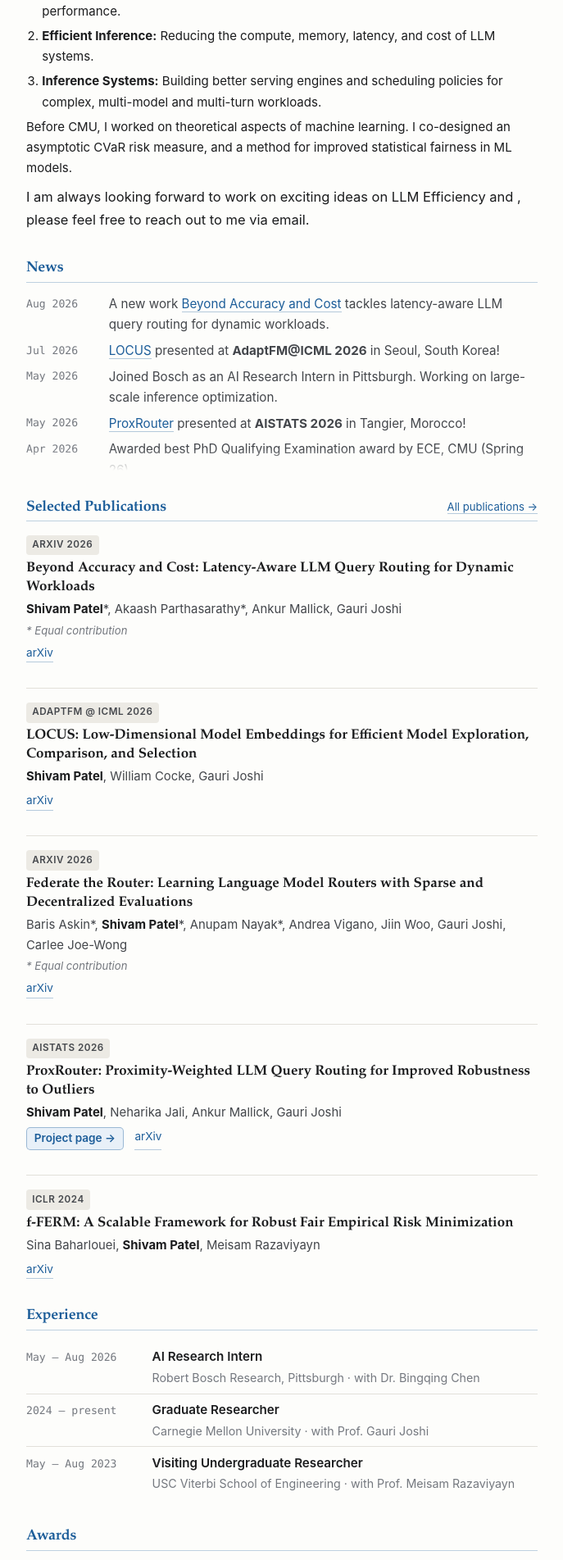
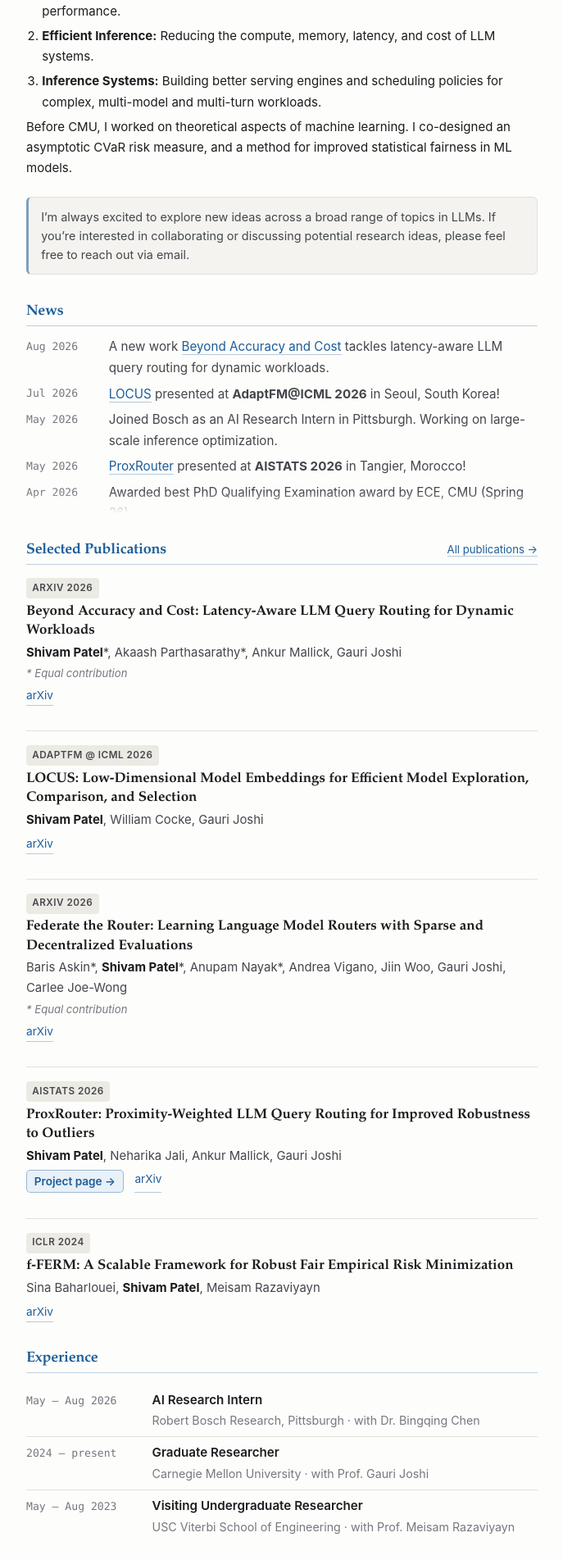
Before and after one commit to patel-shivam/patel-shivam.github.io, a Jekyll site: the page built from index.md, in a window 1280 px wide. Shown: the part 728-2631 px from the top of the page at 82% size, without its empty margins (296-983 px from the left). Built offline with Jekyll 4.4.1, drawn with Linux system fonts in a browser that asks for light colours.

Commit message:
Set the collaboration note in a callout box
Small type on a tinted panel with an accent rule, so the standing invitation to
get in touch reads as an aside rather than part of the bio.

Co-Authored-By: Claude Opus 5 <noreply@anthropic.com>
Claude-Session: https://claude.ai/code/session_016zpS9cH7qZsbhLngH4iYxp

```diff
--- a/assets/css/style.css
+++ b/assets/css/style.css
@@ -788,3 +788,16 @@ h2.section {
 
 /* Footer row inherits .social; drop the old two-tier spacing. */
 .site-footer .social { margin-top: 0; margin-bottom: .7rem; }
+
+/* Standing invitation to get in touch: set apart from the bio, quieter type. */
+.callout {
+  font-size: .9rem;
+  line-height: 1.6;
+  color: var(--fg-soft);
+  background: var(--surface);
+  border: 1px solid var(--rule);
+  border-left: 3px solid color-mix(in srgb, var(--accent) 55%, transparent);
+  border-radius: 6px;
+  padding: .75rem .95rem;
+  margin: 1.4rem 0;
+}
--- a/index.md
+++ b/index.md
@@ -23,7 +23,7 @@ I am a third-year PhD student in [ECE](https://www.ece.cmu.edu) at [Carnegie Mel
 I was an AI research intern at Bosch AI in summer of 2026, where I worked on datacenter level inference optimization for LLMs. I did my undergrad in Electrical Engineering from IIT Bombay in 2024, advised by [Prof. Vivek Borkar](https://en.wikipedia.org/wiki/Vivek_Borkar). I also spent a great summer at [USC Viterbi](https://viterbischool.usc.edu) with [Prof. Meisam Razaviyayn](https://sites.usc.edu/razaviyayn/) in 2023.
 
 
-<h3 class="overview-head">Research Overview</h3>
+<h2 class="overview-head">Research Overview</h2>
 
 <div class="overview" markdown="1">
 My research focuses on making **autoregressive inference more efficient and capable**, through algorithmic and systems advances for solving complex tasks. In particular, I study how to improve the **compute and memory efficiency of LLM systems**, with an emphasis on effectively utilizing multiple models to push the Pareto frontier of **performance and latency**. Specifically I care about:
@@ -35,7 +35,7 @@ My research focuses on making **autoregressive inference more efficient and capa
 Before CMU, I worked on theoretical aspects of machine learning. I co-designed an asymptotic CVaR risk measure, and a method for improved statistical fairness in ML models.
 </div>
 
-I am always looking forward to work on exciting ideas on LLM Efficiency and , please feel free to reach out to me via email.
+<p class="callout">I’m always excited to explore new ideas across a broad range of topics in LLMs. If you’re interested in collaborating or discussing potential research ideas, please feel free to reach out via email.</p>
 
 
 <h2 class="section">News</h2>
```
